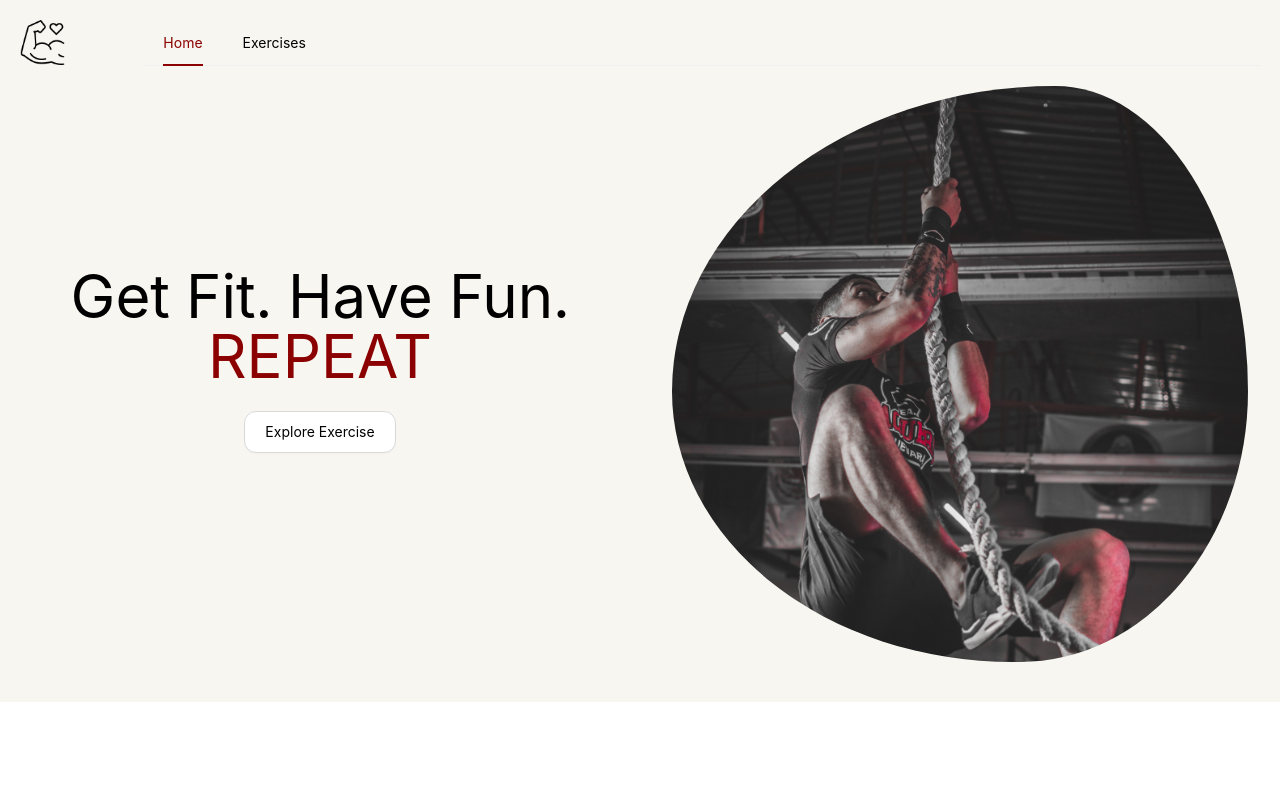
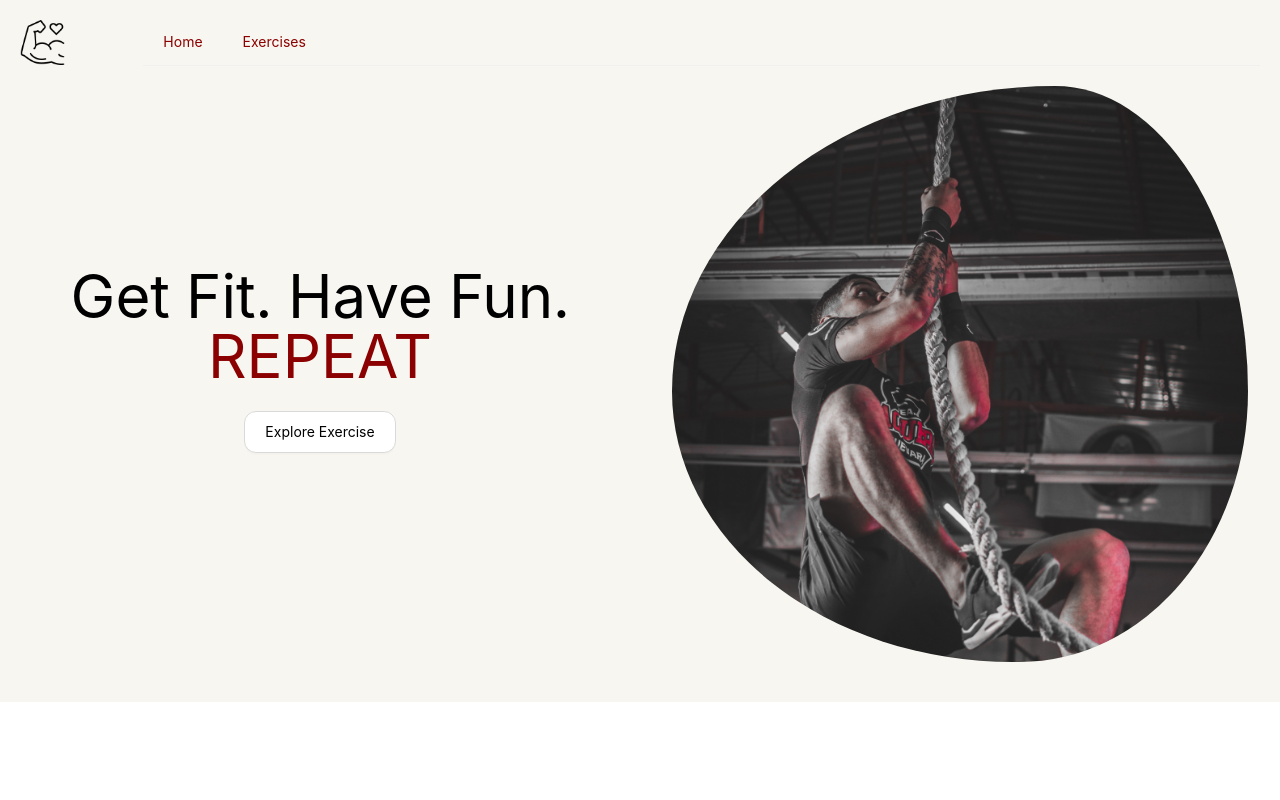
Before and after one commit to zehrabarann/fitnessapp, a React (Create React App) app: page / in a window 1280 px wide. Shown: the top 800 px of the page. Built offline with nearby package versions, Linux system fonts and the light colour scheme; no server answers.

Commit message:
Code refactoring

```diff
--- a/src/components/exercises/index.js
+++ b/src/components/exercises/index.js
@@ -30,13 +30,10 @@ const Exercises = (props) => {
                                                 target={element.target}
                                             />
                                         </Link>
-
                                     )
-
                                 })
                             }
                         </div>
-
                     </div>
                 </div>
                 <CustomPagination handlePaginationChange={handlePaginationChange} pageIndex={pageIndex} total={props.filteredData.length} />
--- a/src/components/header/index.js
+++ b/src/components/header/index.js
@@ -14,17 +14,21 @@ const Header = () => {
                     </Link>
                 </Col>
                 <Col span={22} className='bg-[#f8f6f0] pl-5 sm:pl-auto'>
-                    <Menu mode="horizontal" defaultSelectedKeys={['mail']} className='bg-[#f8f6f0] text-black'>
-                        <Menu.Item key="mail" className="text-black hover:text-black">
-                            Home
-                        </Menu.Item>
-                        <Menu.Item key="mail2" className="text-black" onClick={() =>  window.scrollTo({ top: 1560, left: 100, behavior: 'smooth' })}>
-                            Exercises
-                        </Menu.Item>
+                    <Menu mode="horizontal" defaultSelectedKeys={['home']} className='bg-[#f8f6f0] text-black'>
+                        <Link to="/">
+                            <Menu.Item key="home" className="text-black hover:text-black">
+                                Home
+                            </Menu.Item>
+                        </Link>
+                        <Link to="/" onClick={() => window.innerWidth > 900 ?
+                            window.scrollTo({ top: 1560, left: 100, behavior: 'smooth' }) :
+                            window.scrollTo({ top: 1760, left: 100, behavior: 'smooth' })}>
+                            <Menu.Item key="exercises" className="text-black" >
+                                Exercises
+                            </Menu.Item>
+                        </Link>
                     </Menu>
-
                 </Col>
-
             </Row>
         </>
     )
--- a/src/components/sameNameExercises/index.js
+++ b/src/components/sameNameExercises/index.js
@@ -99,7 +99,9 @@ const SameNameExcercises = (props) => {
                     }
                 </Carousel>
                 <Modal isModalVisible={isModalVisible.show} thumbnail={isModalVisible.data.thumbnail} title={isModalVisible.data.title} handleCancel={handleCancel}>
-                    <iframe width={isModalVisible.data.thumbnail?.width} height={isModalVisible.data.thumbnail?.height}  src={`https://www.youtube.com/embed/${isModalVisible.data.url?.split('=')[1]}`} title="3/4 Sit-Up" frameborder="0" allow="accelerometer; autoplay; clipboard-write; encrypted-media; gyroscope; picture-in-picture" allowfullscreen></iframe>
+                    <iframe width={isModalVisible.data.thumbnail?.width} height={isModalVisible.data.thumbnail?.height}
+                        src={`https://www.youtube.com/embed/${isModalVisible.data.url?.split('=')[1]}`} title="3/4 Sit-Up" frameborder="0"
+                        allow="accelerometer; autoplay; clipboard-write; encrypted-media; gyroscope; picture-in-picture" allowfullscreen></iframe>
                 </Modal>
 
             </div>
--- a/src/components/similarTargetExercises/index.js
+++ b/src/components/similarTargetExercises/index.js
@@ -36,15 +36,11 @@ const SimilarTargetExercises = ({ target }) => {
                                         bodyPart={element.bodyPart}
                                         target={element.target}
                                         name={element.name}
-
-
                                     />
                                 </div>
                             )
                         })
                     }
-
-
                 </Carousel>
             </div>
         </>
--- a/src/components/slider/index.js
+++ b/src/components/slider/index.js
@@ -15,30 +15,21 @@ const Slider = () => {
                             <Col span={12} className='top-[45%] max-w-full pb-[30px] sm:max-w-1/2 pb-auto'>
                                 <div className='text-4xl text-center items-center sm:text-6xl'>
                                     <h3 className='text-black'>Get Fit. Have Fun. <span className='text-[#8B0000]'>REPEAT</span></h3>
-                            <Button className=' text-black rounded-xl flex items-center p-[20px] w-auto m-auto mt-[25px] hover:text-[#8B0000] hover:border-[#8B0000]' onClick={() =>  window.scrollTo({ top: 1560, left: 100, behavior: 'smooth' })}>Explore Exercise</Button>
+                                    <Button className=' text-black rounded-xl flex items-center p-[20px] w-auto m-auto mt-[25px] hover:text-[#8B0000] hover:border-[#8B0000]'
+                                        onClick={() => window.innerWidth > 900 ? window.scrollTo({ top: 1560, left: 100, behavior: 'smooth' }) :
+                                            window.scrollTo({ top: 1760, left: 100, behavior: 'smooth' })}>Explore Exercise</Button>
                                 </div>
-
                             </Col>
 
                             <Col span={12} className='flex justify-center max-w-[80%] m-auto sm:max-w-1/2'>
                                 <div className='w-[600px] float-right blob '>
-                    <img src={image} alt="fitness" className='rounded-bl-[70px] h-[600px] w-full sm:h-auto '/>
-
-
+                                    <img src={image} alt="fitness" className='rounded-bl-[70px] h-[600px] w-full sm:h-auto ' />
                                 </div>
-
                             </Col>
-
                         </Row>
-
                     </div>
-
-
                 </Carousel>
-
             </div>
-
-
         </>
     )
 }
--- a/src/pages/detail/index.js
+++ b/src/pages/detail/index.js
@@ -95,9 +95,7 @@ const Detail = () => {
 
         </Row>
         <SameNameExcercises name={exercises.name} />
-
         <SimilarTargetExercises target={exercises.target} />
-
         <SimilarEquipmentExercises equipment={exercises.equipment} />
       </div>
 
--- a/src/style/global.scss
+++ /dev/null
@@ -1,8 +0,0 @@
-.body {
-    background: red;
-}
-
-
-.root {
-    background: red;
-}
```
Also changed, not shown: src/App.js (+2 -5 lines), src/components/SimilarEquipmentExercises/index.js (+3 -10 lines). Lines whose indentation alone changed are shown as unchanged.
